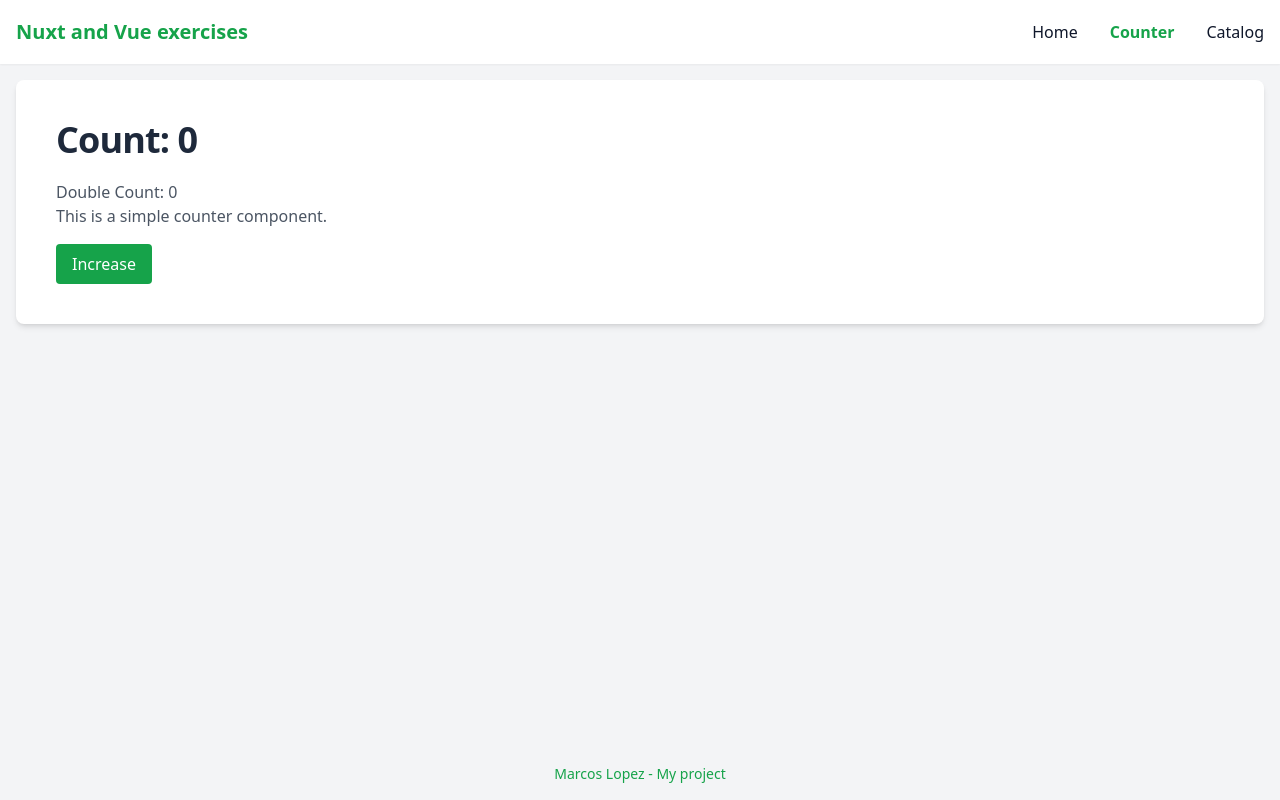
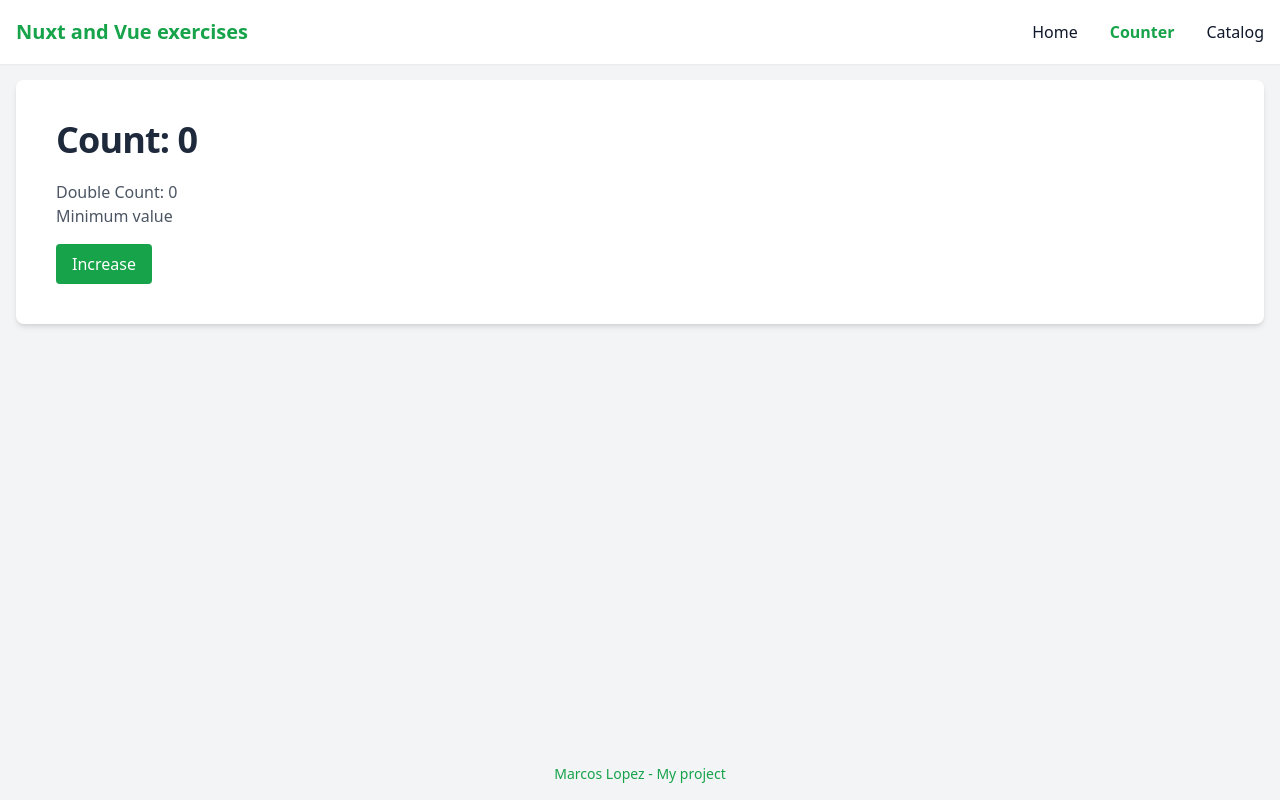
Before and after one commit to marcoslgl/formacion, a Nuxt app in the folder nuxt-vue-exercises/: page /counter in a window 1280 px wide. Built offline with nearby package versions, Linux system fonts and the light colour scheme.

Commit message:
feat(vue-nuxt) add exercise 14

```diff
--- a/nuxt-vue-exercises/components/TheCounter.vue
+++ b/nuxt-vue-exercises/components/TheCounter.vue
@@ -1,7 +1,22 @@
 <script setup lang="ts">
-import { ref } from "vue";
+import { watch, ref } from "vue";
 const { count, increment, decrement, reset } = useCounter();
 const isMax = computed(() => count.value >= 10);
+
+const stateMessage = ref("");
+watch(
+  count,
+  (newValue) => {
+    if (newValue === 0) {
+      stateMessage.value = "Minimum value";
+    } else if (newValue === 10) {
+      stateMessage.value = "Maximum value";
+    } else {
+      stateMessage.value = "Intermedium value";
+    }
+  },
+  { immediate: true },
+);
 </script>
 
 <template>
@@ -11,7 +26,7 @@ const isMax = computed(() => count.value >= 10);
   <p class="text-gray-600">
     Double Count: <span>{{ count * 2 }}</span>
   </p>
-  <p class="text-gray-600 mb-4">This is a simple counter component.</p>
+  <p class="text-gray-600 mb-4">{{ stateMessage }}</p>
 
   <div class="flex items-center space-x-4">
     <button
--- a/nuxt-vue-exercises/layouts/default.vue
+++ b/nuxt-vue-exercises/layouts/default.vue
@@ -3,7 +3,7 @@
 <template>
   <div class="min-h-screen flex flex-col">
     <header class="h-16 bg-white shadow-sm flex justify-between items-center">
-      <h1 class="ml-4 text-xl font-bold text-green-600">Nuxt and Vue exercises</h1>
+      <h1 class="ml-4 text-xl font-bold text-green-600"><nuxt-link to="/">Nuxt and Vue exercises</nuxt-link></h1>
       <div class="flex h-full">
         <nuxt-link to="/" class="hover:bg-green-200 flex items-center px-4" active-class="font-bold text-green-600">
           Home
```
Also changed, not shown: nuxt-vue-exercises/ej14.txt (added).
